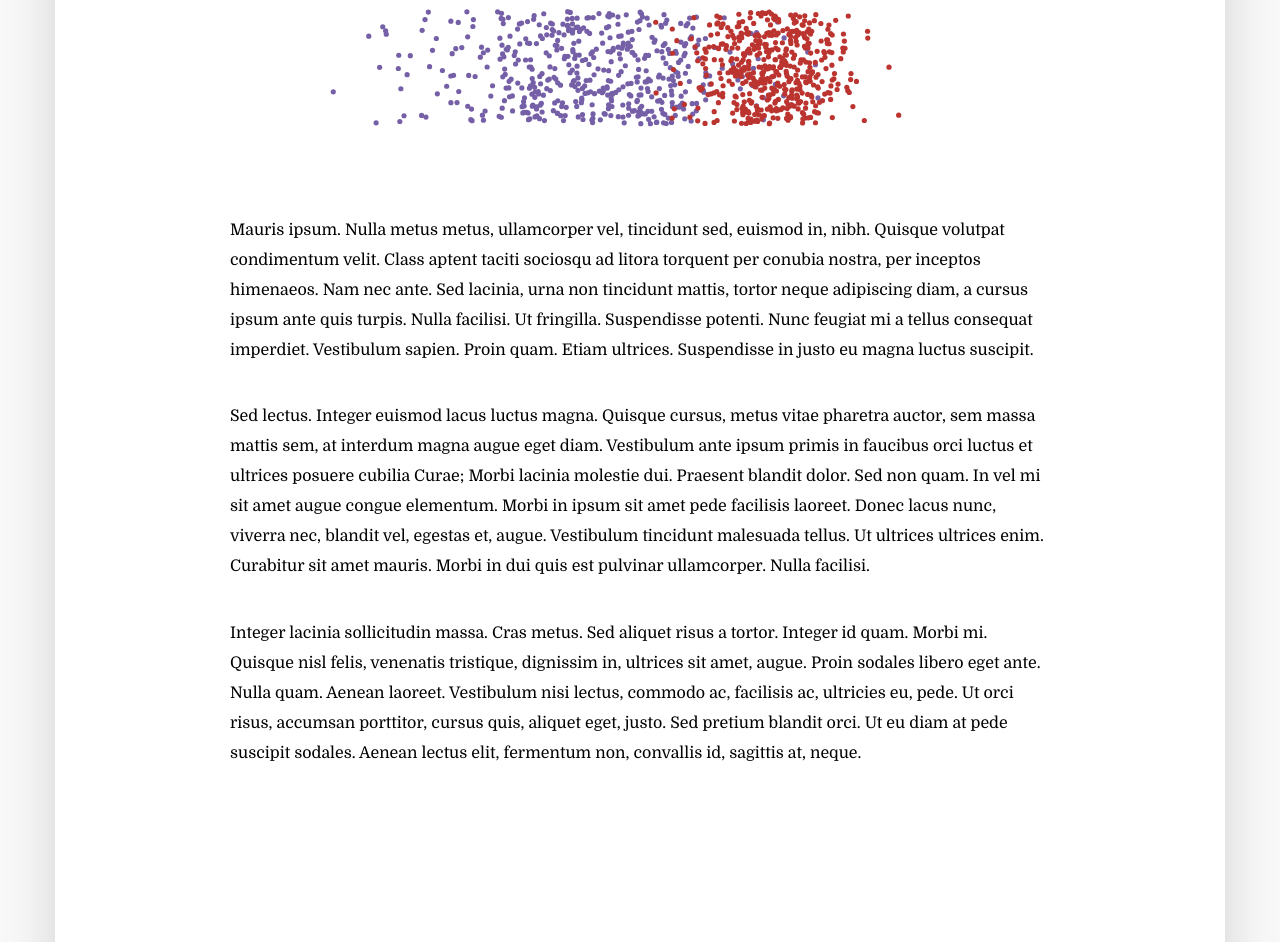
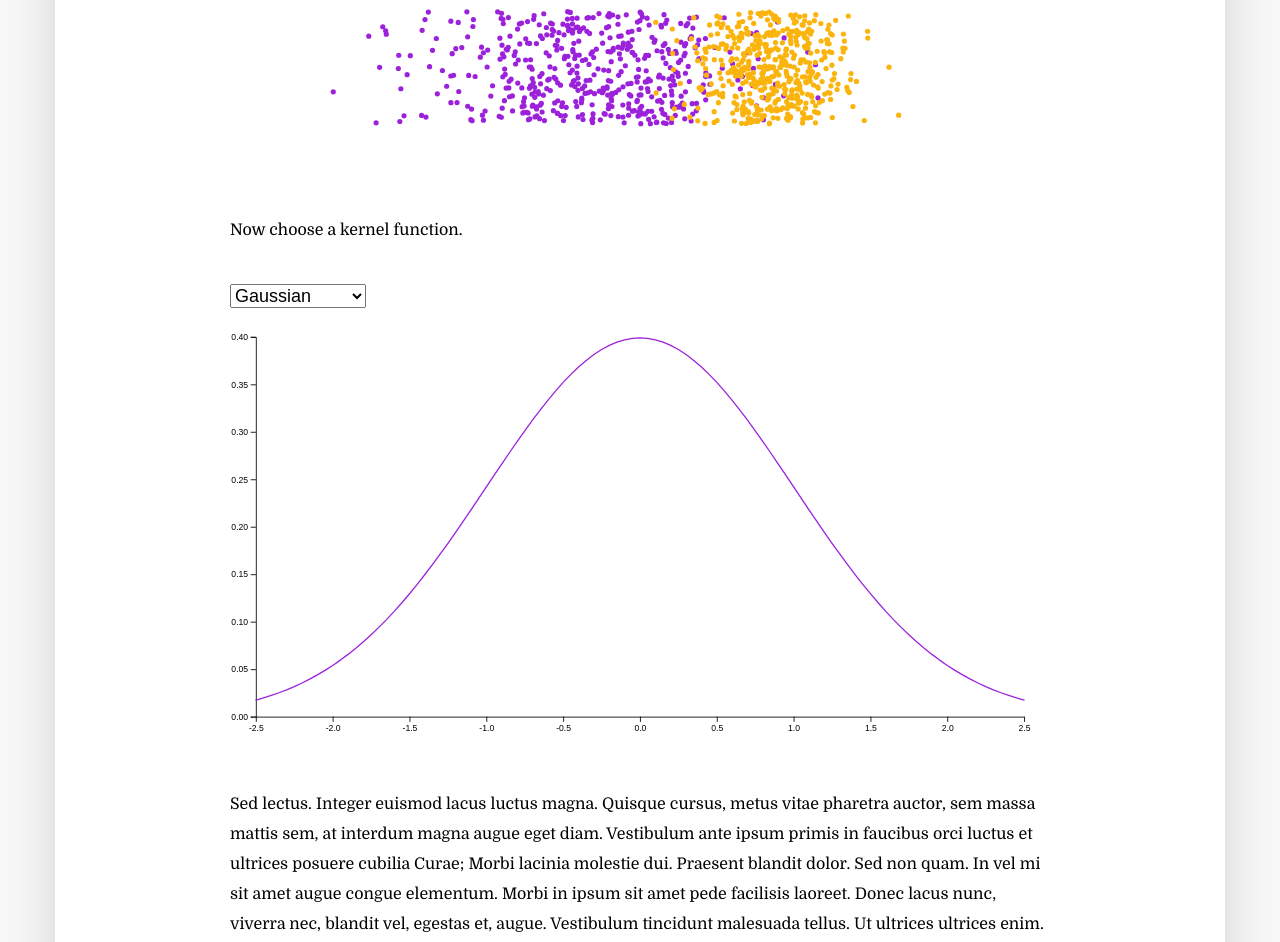
Before and after one commit to mubiquity/AlgorithmVisualisations, a plain HTML site: page index.html in a window 1280 px wide. Shown: the part 946-1888 px from the top of the page. Drawn offline with nearby package versions, Linux system fonts and the light colour scheme.

Commit message:
Added kernel function selector

```diff
--- a/graphing_tools.js
+++ b/graphing_tools.js
@@ -17,29 +17,17 @@ class SingleGraph {
         this.settings.svg.selectAll("*").remove();
     }
 
-    draw(data) {
+    draw(...args) {
         throw new Error("This is an abstract method you can't call this directly")
     }
 
-    redraw(data) {
+    redraw(...args) {
         this.clear();
-        this.draw(data);
+        this.draw(...args);
     }
 }
 
-// ========== Histogram ==========
-
-class Histogram extends SingleGraph {
-    constructor(settings, ticks, coloring, fixedXDomain=null, fixedYDomain=null) {
-        // Coloring is a function that takes the bin data and returns a color
-        super(settings);
-
-        this.ticks = ticks;
-        this.coloring = coloring;
-        this.fixedXDomain = fixedXDomain;
-        this.fixedYDomain = fixedYDomain;
-    }
-
+class AxisGraph extends SingleGraph {
     addAxes(x, y) {
         let margin = this.settings.margin;
 
@@ -60,6 +48,20 @@ class Histogram extends SingleGraph {
         // Add Y axis
         this.settings.svg.append("g")
             .call(yAxis);
+    }
+}
+
+// ========== Histogram ==========
+
+class Histogram extends AxisGraph {
+    constructor(settings, ticks, coloring, fixedXDomain=null, fixedYDomain=null) {
+        // Coloring is a function that takes the bin data and returns a color
+        super(settings);
+
+        this.ticks = ticks;
+        this.coloring = coloring;
+        this.fixedXDomain = fixedXDomain;
+        this.fixedYDomain = fixedYDomain;
     }
 
     // Draw the histogram with the given data
@@ -179,3 +181,51 @@ class PointPlotter1D extends SingleGraph {
         }
     }
 }
+
+// ========== Line Graph ==========
+
+class EquationPlotter extends AxisGraph {
+    constructor(settings, color, width=1.5) {
+        super(settings);
+        this.color = color;
+        this.lineWidth = width;
+    }
+
+    draw(xMin, xMax, step, equation, xDomain=null) {
+        let margin = this.settings.margin;
+
+        const range = d3.range(xMin, xMax, step);
+        range.push(xMax);
+        let data = d3.zip(range, range.map(equation));
+
+        let x = d3.scaleLinear()
+            .range([margin.left, this.settings.width - margin.right]);
+
+        if (xDomain === null) {
+            x = x.domain([xMin, xMax]).nice();
+        } else {
+            x = x.domain(xDomain);
+        }
+
+        let y = d3.scaleLinear()
+            .domain([0, d3.max(data, d=>d[1])])
+            .nice()
+            .range([this.settings.height - margin.bottom, margin.top]);
+
+        this.addAxes(x, y);
+
+        let line = d3.line()
+            .defined(d => !isNaN(d[1]))
+            .x(d => x(d[0]))
+            .y(d => y(d[1]));
+
+        this.settings.svg.append("path")
+            .datum(data)
+            .attr("fill", "none")
+            .attr("stroke", this.color)
+            .attr("stroke-width", this.lineWidth)
+            .attr("stroke-linejoin", "round")
+            .attr("stroke-linecap", "round")
+            .attr("d", line);
+    }
+}
--- a/index.html
+++ b/index.html
@@ -43,7 +43,7 @@
                         <p>Start by choosing a distribution to estimate.</p>
 
                         <form class="form-interaction">
-                            <select id="distribution-selector" aria-label="Distribution picker">
+                            <select id="distribution-selector" class="selector" aria-label="Distribution picker">
                                 <option value="gaussian">Gaussian</option>
                                 <option selected="selected" value="bimodal">Bimodal Gaussian</option>
                             </select>
@@ -89,12 +89,17 @@
 
                         <p></p>
 
-                        <p>Mauris ipsum. Nulla metus metus, ullamcorper vel, tincidunt sed, euismod in, nibh. Quisque
-                            volutpat condimentum velit. Class aptent taciti sociosqu ad litora torquent per conubia
-                            nostra, per inceptos himenaeos. Nam nec ante. Sed lacinia, urna non tincidunt mattis, tortor
-                            neque adipiscing diam, a cursus ipsum ante quis turpis. Nulla facilisi. Ut fringilla.
-                            Suspendisse potenti. Nunc feugiat mi a tellus consequat imperdiet. Vestibulum sapien. Proin
-                            quam. Etiam ultrices. Suspendisse in justo eu magna luctus suscipit. </p>
+                        <p>Now choose a kernel function.</p>
+
+                        <form class="form-interaction">
+                            <select id="kernel-selector" class="selector" aria-label="Kernel picker">
+                                <option selected="selected" value="gaussian">Gaussian</option>
+                                <option value="epan">Epanechnikov</option>
+                            </select>
+                        </form>
+
+                        <svg class="graph no-select" id="kernel-function"></svg>
+
 
                         <p>Sed lectus. Integer euismod lacus luctus magna. Quisque cursus, metus vitae pharetra auctor,
                             sem massa mattis sem, at interdum magna augue eget diam. Vestibulum ante ipsum primis in
--- a/kernel_estimation.js
+++ b/kernel_estimation.js
@@ -1,7 +1,9 @@
 // Global settings for graphs
 const width = 950;
 const fixedXDomain = [-10, 10];
-const colors = ["#7560A7", "#BB342F", "#7DB4AB", "#7E8284", "#F0DEE4", "#EBBC4C", "#508BA1"];
+// The commented colors are far more muted
+// const colors = ["#7560A7", "#BB342F", "#7DB4AB", "#7E8284", "#F0DEE4", "#EBBC4C", "#508BA1"];
+const colors = ["#9C21DB", "#FAB40D", "#7DB4AB", "#7E8284", "#F0DEE4", "#EBBC4C", "#508BA1"];
 const colorValues = colors.map(c => hexToRgb(c));
 
 // Generate some data in a normal distribution
@@ -199,5 +201,46 @@ dataChanged.addListener((d) => {
     pointGraph.redraw(d);
 });
 
+// ========== Kernel Function ==========
+const kernelSelector = d3.select("#kernel-selector");
+const kernelChanged = new EventManager();
+
+function onKernelSelect() {
+    kernelChanged.trigger(kernelSelector.property("value"));
+}
+
+kernelSelector.on("input", onKernelSelect);
+
+const gaussian = x => (1/Math.sqrt(2*Math.PI)) * (Math.exp(-(1/2)*Math.pow(x, 2)));
+const epanechnikov = x => (3/4)*(1-Math.pow(x, 2));
+
+let kernelFunctionGraph;
+{
+    const height = 500;
+    const margin = {left: 30, right: 30, top: 30, bottom: 30};
+
+    let svg = d3.select("#kernel-function")
+        .attr("viewBox", [0, 0, width, height]);
+
+    const settings = new GraphSettings(svg, width, height, margin);
+
+    kernelFunctionGraph = new EquationPlotter(settings, colors[0]);
+}
+
+function switchKernelFunction(kernel) {
+    const step = 0.05;
+
+    switch (kernel) {
+        case "gaussian":
+            kernelFunctionGraph.redraw(-2.5, 2.5, step, gaussian, [-2.5, 2.5]);
+            break;
+        case "epan":
+            kernelFunctionGraph.redraw(-1, 1, step, epanechnikov, [-2.5, 2.5]);
+    }
+}
+
+kernelChanged.addListener(switchKernelFunction);
+onKernelSelect();
+
 // ============ Plot and setup the default state ================
 switchDistribution(distributionHistogram, currentDistribution);
--- a/styles.css
+++ b/styles.css
@@ -192,7 +192,7 @@ p {
 
 }
 
-#distribution-selector {
+.selector {
     font-size: 1.8rem;
 }
 
```
